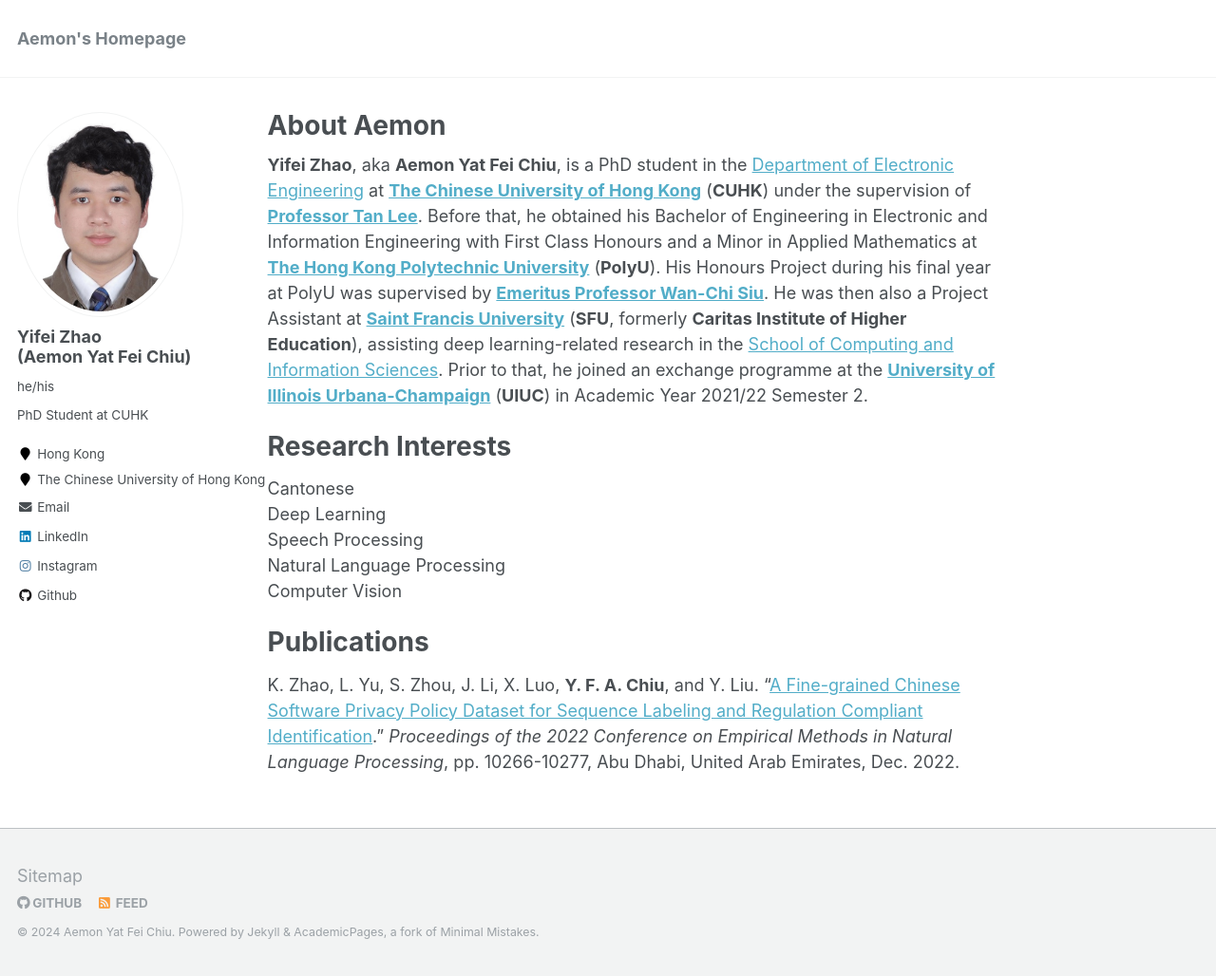
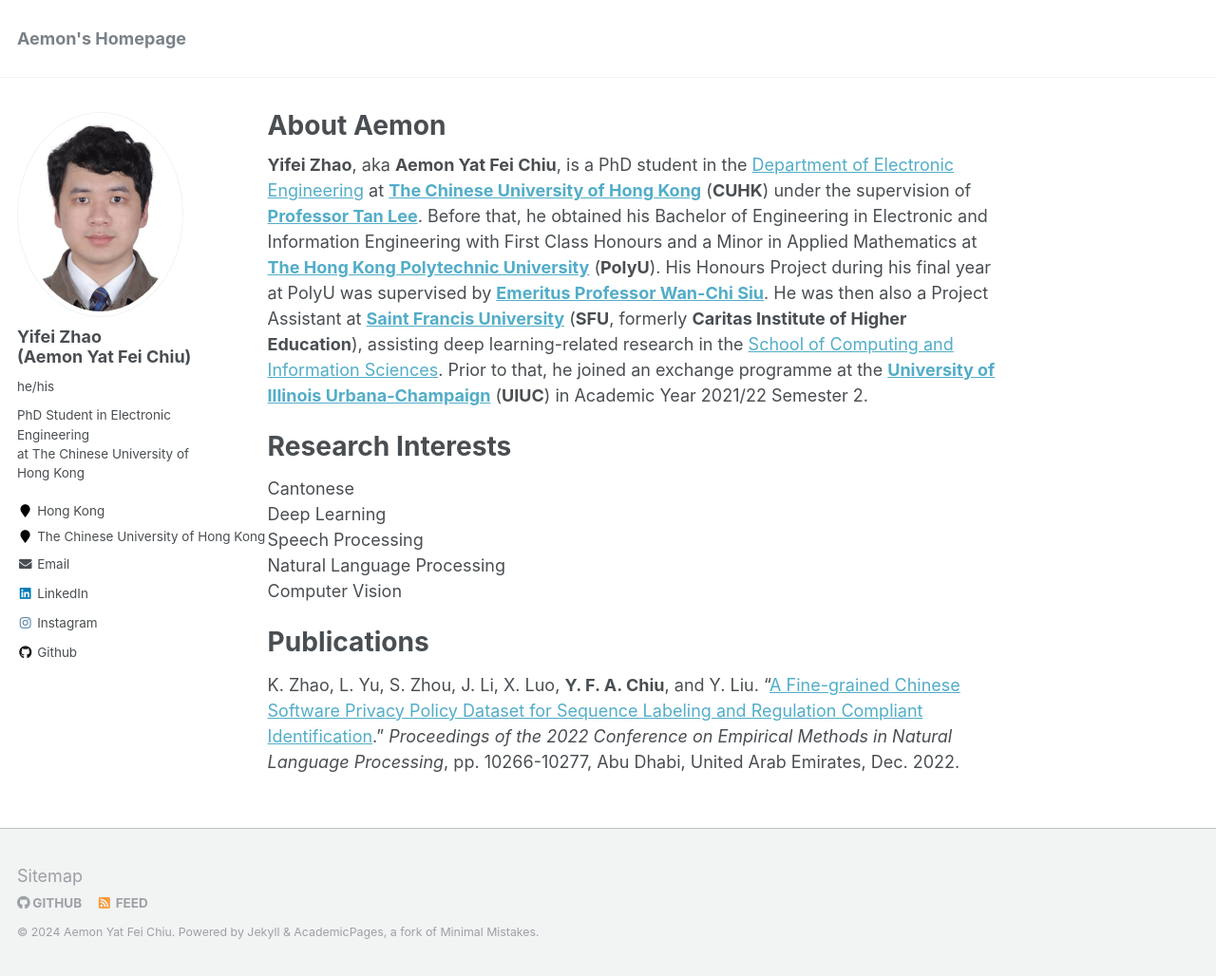
Before and after one commit to aemonyfchiu/aemonyfchiu.github.io, a Jekyll site: the page built from _pages/about.md, in a window 1280 px wide and 1028 px high. Shown: the whole window at 95% size. Built offline with Jekyll 4.4.1, drawn with Linux system fonts in a browser that asks for light colours.

Commit message:
Update _config.yml

```diff
--- a/_config.yml
+++ b/_config.yml
@@ -19,7 +19,7 @@
 author:
   name             : "Yifei Zhao<br>(Aemon Yat Fei Chiu)"
   avatar           : "profile.png"
-  bio              : "PhD Student at CUHK"
+  bio              : "PhD Student in Electronic Engineering<br>at The Chinese University of Hong Kong"
   pronouns         : "he/his"
   location         : "Hong Kong"
   orcid            : # "http://orcid.org/yourorcidurl"
```
